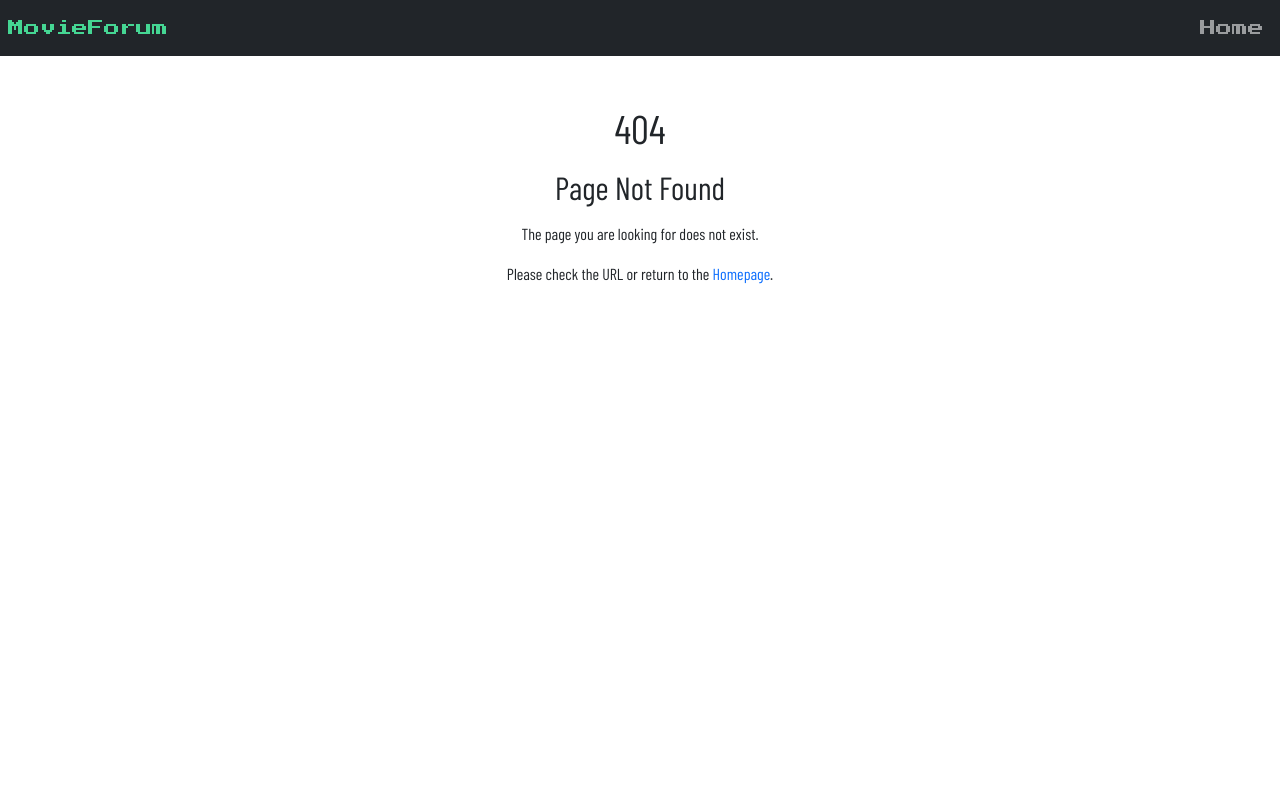
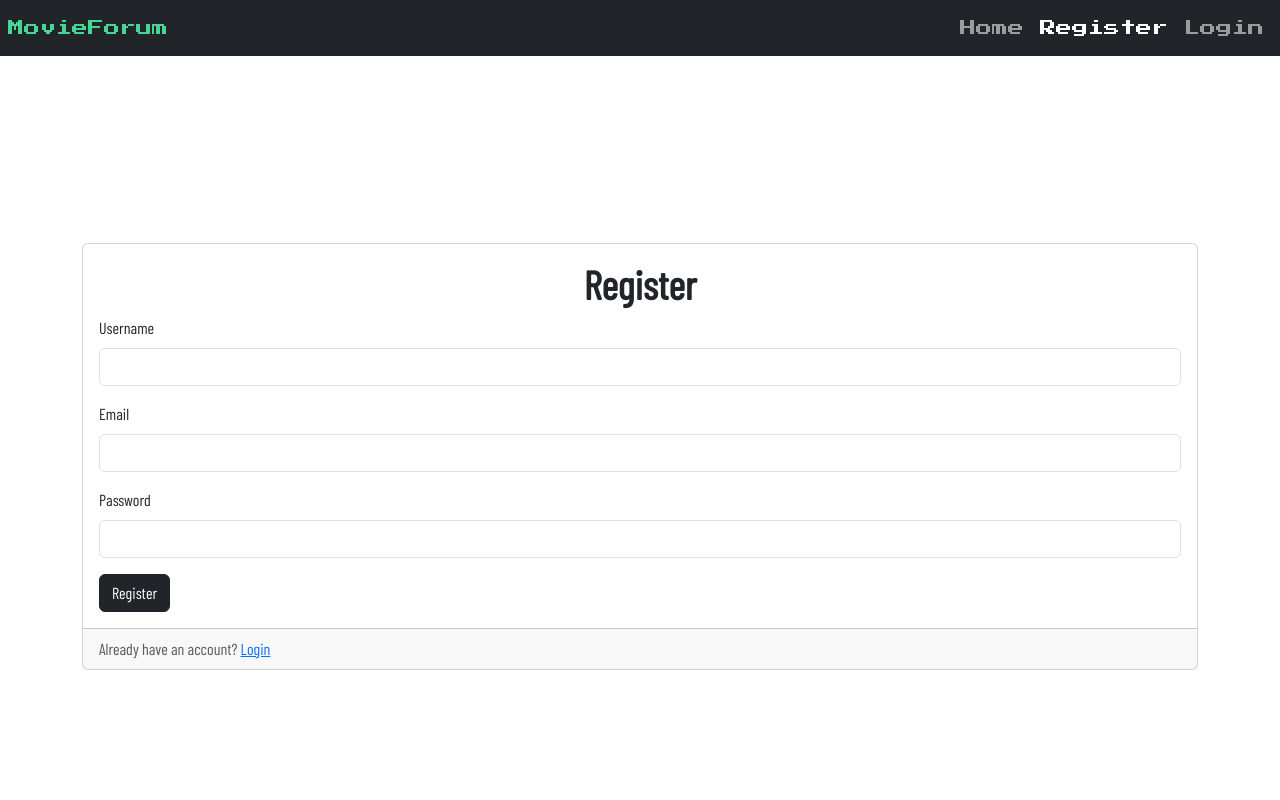
Before and after one commit to mattiacoli/webapp-react, a React (Vite) app: page /register in a window 1280 px wide. Before the commit this address had no page. Shown: the top 800 px of the page. Built offline with nearby package versions, Linux system fonts and the light colour scheme.

Commit message:
Add authentication routes and components: implement Login and Register pages, and update routing in App and Header components

```diff
--- a/src/App.jsx
+++ b/src/App.jsx
@@ -1,12 +1,19 @@
 import { BrowserRouter, Routes, Route } from "react-router-dom"
 import { useState } from "react"
 import DefaultLayout from "./layouts/DefaultLayouts"
+
+// pages
 import Homepage from "./pages/Homepage"
 import SingleMovie from "./pages/SingleMovie"
 import NotFound from "./pages/NotFound"
+import Register from "./pages/auth/Register"
+import Login from "./pages/auth/Login"
 
 // global context
 import GlobalContext from "./contexts/GlobalContext"
+
+
+
 
 function App() {
 
@@ -29,6 +36,11 @@ function App() {
             {/* 404 */}
             <Route path="/*" Component={NotFound} />
 
+
+            {/* auth routes */}
+            <Route path="/register" Component={Register} />
+            <Route path="/login" Component={Login} />
+
           </Route>
         </Routes>
 
--- a/src/components/Header.jsx
+++ b/src/components/Header.jsx
@@ -12,6 +12,8 @@ export default function Header() {
         </NavLink>
         <div className="nav navbar-nav">
           <NavLink className="nav-item nav-link" to="/">Home</NavLink>
+          <NavLink className="nav-item nav-link" to="/register">Register</NavLink>
+          <NavLink className="nav-item nav-link" to="/login">Login</NavLink>
         </div>
       </nav>
 
--- a/src/pages/SingleMovie.jsx
+++ b/src/pages/SingleMovie.jsx
@@ -1,6 +1,6 @@
 import { useState, useEffect, useContext } from 'react'
-import { useParams } from 'react-router-dom'
-import { useNavigate } from 'react-router-dom'
+import { useParams, useNavigate } from 'react-router-dom'
+
 import JumboDetail from '../components/JumboDetails'
 import ReviewCard from '../components/ReviewCard'
 import FormReview from '../components/FormReview'
--- /dev/null
+++ b/src/pages/auth/Login.jsx
@@ -0,0 +1,28 @@
+import { Link } from "react-router-dom"
+
+export default function Login() {
+  return (
+    <div className="container d-flex justify-content-center align-items-center vh-100">
+      <div className="card w-100">
+        <div className="card-body">
+          <h5 className="card-title text-center fw-bolder fs-1">Login</h5>
+          <form>
+            <div className="mb-3">
+              <label htmlFor="email" className="form-label">Email address</label>
+              <input type="email" className="form-control" id="email" />
+            </div>
+            <div className="mb-3">
+              <label htmlFor="password" className="form-label">Password</label>
+              <input type="password" className="form-control" id="password" />
+            </div>
+            <button type="submit" className="btn btn-dark">Login</button>
+          </form>
+        </div>
+        <div className="card-footer text-muted">
+          Don't have an account? <Link to="/register">Register</Link>
+        </div>
+
+      </div>
+    </div>
+  )
+}
--- /dev/null
+++ b/src/pages/auth/Register.jsx
@@ -0,0 +1,41 @@
+import { Link } from "react-router-dom"
+
+export default function Register() {
+  return (
+
+
+    <div className="container d-flex justify-content-center align-items-center vh-100">
+
+      <div className="card w-100">
+        <div className="card-body">
+          <h5 className="card-title text-center fw-bolder fs-1">Register</h5>
+          <form>
+            <div className="mb-3">
+              <label htmlFor="username" className="form-label">Username</label>
+              <input type="text" className="form-control" id="username" />
+            </div>
+            <div className="mb-3">
+              <label htmlFor="email" className="form-label">Email</label>
+              <input type="email" className="form-control" id="email" />
+            </div>
+            <div className="mb-3">
+              <label htmlFor="password" className="form-label">Password</label>
+              <input type="password" className="form-control" id="password" />
+            </div>
+            <button type="submit" className="btn btn-dark">Register</button>
+          </form>
+        </div>
+        <div className="card-footer text-muted">
+          Already have an account? <Link to="/login">Login</Link>
+        </div>
+
+
+      </div>
+    </div>
+
+
+
+
+
+  )
+}
```
